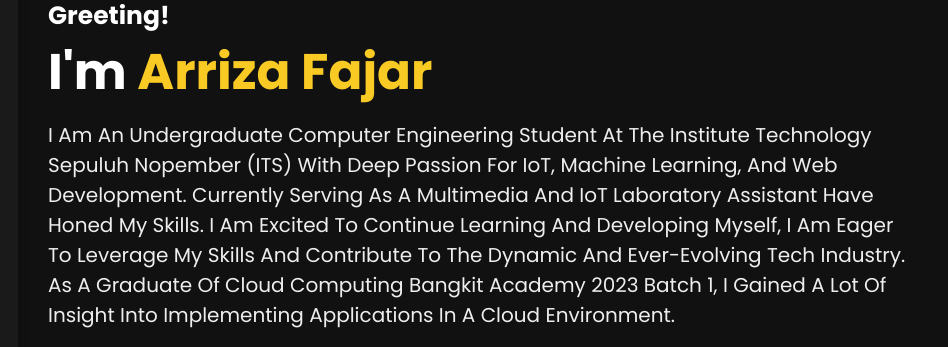
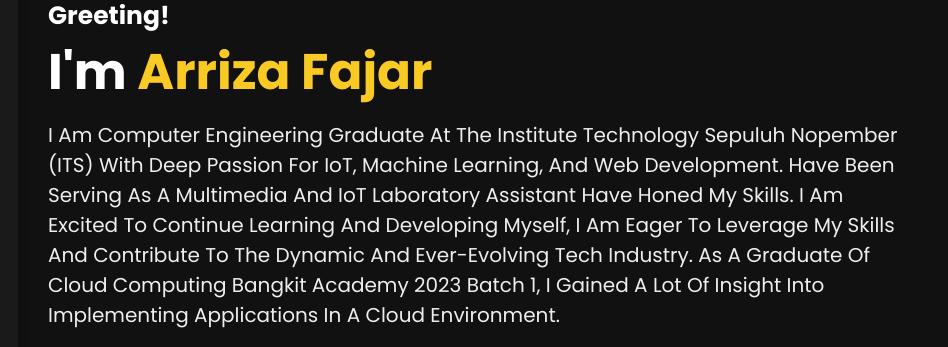
Before and after one commit to ArrCeus13/my-web, a website: page src/index.html in a window 1280 px wide. Shown: the part 225-572 px from the top of the page, 332-1280 px from the left. Drawn offline with nearby package versions, Linux system fonts and the light colour scheme.

Commit message:
Update index.html

```diff
--- a/src/index.html
+++ b/src/index.html
@@ -33,7 +33,7 @@
     <article class="home" id="home">
         <h3>Greeting!</h3>
         <h1>I'm <span>arriza fajar</span></h1>
-        <p>I am an undergraduate Computer Engineering student at the Institute Technology Sepuluh Nopember (ITS) with deep passion for IoT, machine learning, and web development. Currently serving as a Multimedia and IoT laboratory assistant have honed my skills. I am excited to continue learning and developing myself, I am eager to leverage my skills and contribute to the dynamic and ever-evolving tech industry. As a graduate of Cloud Computing Bangkit Academy 2023 Batch 1, I gained a lot of insight into implementing applications in a cloud environment.</p>
+        <p>I am Computer Engineering graduate at the Institute Technology Sepuluh Nopember (ITS) with deep passion for IoT, machine learning, and web development. Have been serving as a Multimedia and IoT laboratory assistant have honed my skills. I am excited to continue learning and developing myself, I am eager to leverage my skills and contribute to the dynamic and ever-evolving tech industry. As a graduate of Cloud Computing Bangkit Academy 2023 Batch 1, I gained a lot of insight into implementing applications in a cloud environment.</p>
         <a href="#about"><button class="btn">about me <i class="fas fa-user"></i></button></a>
     </article>
 
```
